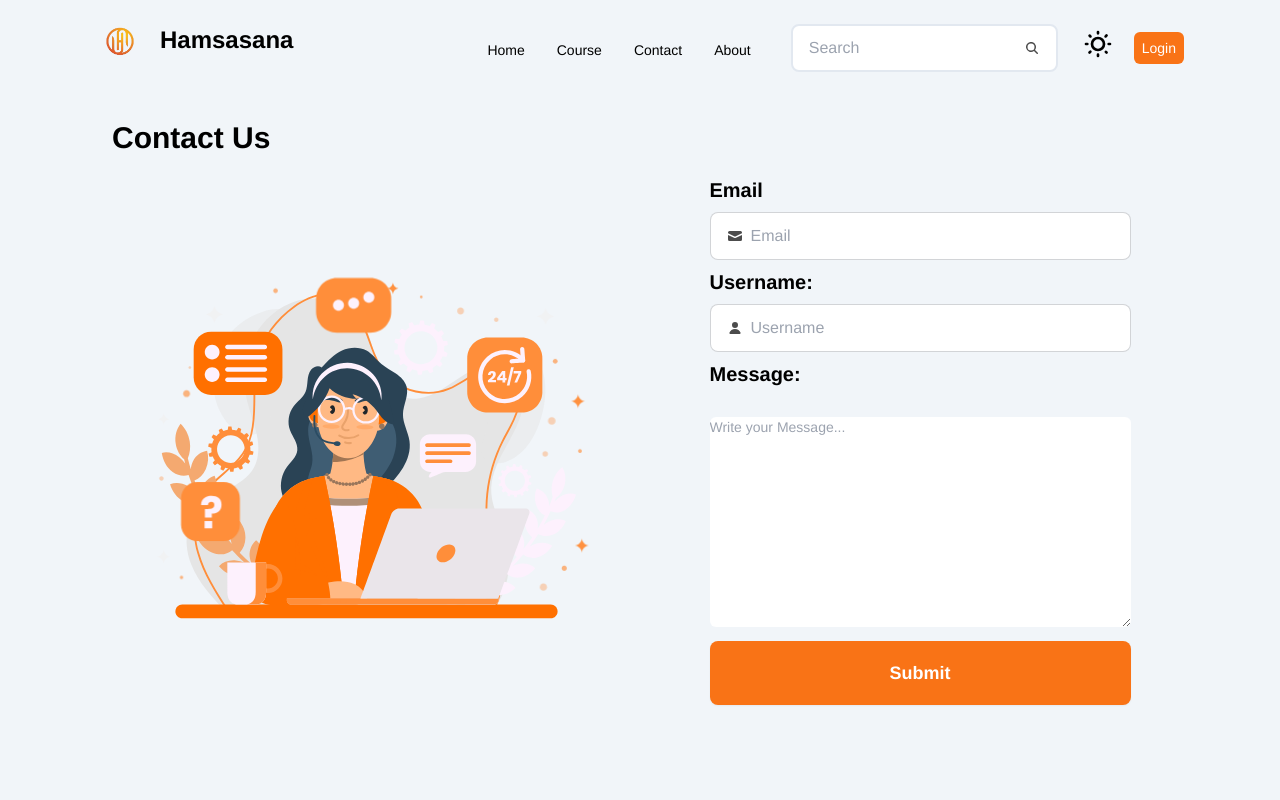
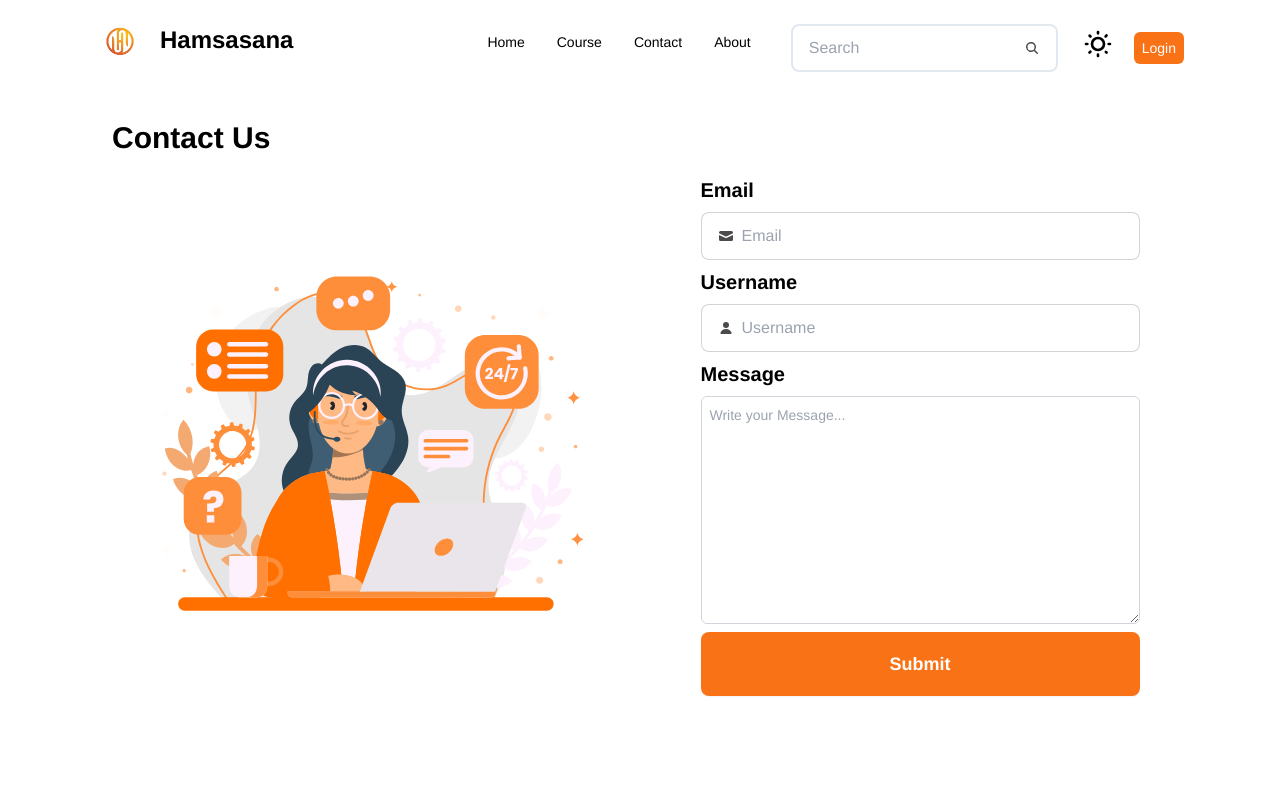
Before and after one commit to neharakesh/hamsasana, a React (Vite) app in the folder Hamsasana/frontend/hamsasana/: page /Contact in a window 1280 px wide. Shown: the top 800 px of the page. Built offline with nearby package versions, Linux system fonts and the light colour scheme.

Commit message:
navbar dropdown update

```diff
--- a/Hamsasana/frontend/hamsasana/src/components/contact.jsx
+++ b/Hamsasana/frontend/hamsasana/src/components/contact.jsx
@@ -1,9 +1,7 @@
 import React, { useRef } from 'react';
 import emailjs from '@emailjs/browser';
-import Lottie from 'lottie-react'
-
-
-import contact from '../../public/images/contact1.json'
+import Lottie from 'lottie-react';
+import contact from '../../public/images/contact1.json';
 
 function Contact() {
     const form = useRef();
@@ -11,72 +9,52 @@ function Contact() {
     const sendEmail = (e) => {
         e.preventDefault();
 
-    emailjs
-      .sendForm('service_c3o0cf1', 'template_hekaw5c', form.current, {
-        publicKey: 'nHTLF_tusAg3_2TQr',
-      })
-      .then(
-        () => {
+        emailjs.sendForm('service_c3o0cf1', 'template_hekaw5c', form.current, 'nHTLF_tusAg3_2TQr')
+            .then(() => {
                 console.log('SUCCESS!');
-        },
-        (error) => {
+            }, (error) => {
                 console.log('FAILED...', error.text);
-        },
-      );
+            });
     };
+
     return (
         <>
-        <form ref={form} >
-        <div className='bg-slate-100  dark:bg-slate-900 dark:text-white max-w-screen  container  md:px-20 px-2  md:flex-col'>
-        <h1 className='font-bold  text-left px-8 text-3xl mt-6 '>Contact Us</h1>
-            <div className=' flex flex-col md:flex-row  bg-slate-100 dark:bg-slate-900 dark:text-white mt-0 justify-center'>
-            <div className=' bg-slate-100 dark:bg-slate-900 dark:text-white  px-2 md:flex-row  w-full  md:w-1/2 md:mt-10 mt-12  justify-center grid grid-flow-col'>
-
-              <Lottie  loop={true} autoplay={true} animationData={contact} />
+            <form ref={form}>
+                <div className='bg-white dark:bg-slate-900 dark:text-white max-w-screen container md:px-20 px-2 md:flex-col'>
+                    <h1 className='font-bold text-left px-8 text-3xl mt-6'>Contact Us</h1>
+                    <div className='flex flex-col md:flex-row bg-white dark:bg-slate-900 dark:text-white mt-0 justify-center'>
+                        <div className='bg-white dark:bg-slate-900 dark:text-white px-2 md:flex-row w-full md:w-1/2 md:mt-10 mt-12 justify-center grid grid-flow-col'>
+                            <Lottie loop={true} autoplay={true} animationData={contact} />
                         </div>
-                <div className='w-full md:w-1/2 grid grid-flow-row justify-center  mt-5 space-y-2 bg-slate-100 dark:bg-slate-900 dark:text-white '>
+                        <div className='w-full md:w-1/2 grid grid-flow-row justify-center mt-5 space-y-2 bg-white dark:bg-slate-900 dark:text-white'>
                             <h3 className='font-bold text-xl'>Email</h3>
                             <label className="input input-bordered flex items-center gap-2 bg-white dark:bg-slate-800 dark:text-white text-black">
-                    <svg
-                    xmlns="http://www.w3.org/2000/svg"
-                    viewBox="0 0 16 16"
-
-                    className="h-4 w-4 opacity-70">
-                    <path
-                    d="M2.5 3A1.5 1.5 0 0 0 1 4.5v.793c.026.009.051.02.076.032L7.674 8.51c.206.1.446.1.652 0l6.598-3.185A.755.755 0 0 1 15 5.293V4.5A1.5 1.5 0 0 0 13.5 3h-11Z" />
-                    <path
-                    d="M15 6.954 8.978 9.86a2.25 2.25 0 0 1-1.956 0L1 6.954V11.5A1.5 1.5 0 0 0 2.5 13h11a1.5 1.5 0 0 0 1.5-1.5V6.954Z" />
+                                <svg xmlns="http://www.w3.org/2000/svg" viewBox="0 0 16 16" className="h-4 w-4 opacity-70">
+                                    <path d="M2.5 3A1.5 1.5 0 0 0 1 4.5v.793c.026.009.051.02.076.032L7.674 8.51c.206.1.446.1.652 0l6.598-3.185A.755.755 0 0 1 15 5.293V4.5A1.5 1.5 0 0 0 13.5 3h-11Z" />
+                                    <path d="M15 6.954 8.978 9.86a2.25 2.25 0 0 1-1.956 0L1 6.954V11.5A1.5 1.5 0 0 0 2.5 13h11a1.5 1.5 0 0 0 1.5-1.5V6.954Z" />
                                 </svg>
-
-                    <input type="text" className="grow" placeholder="Email" name='from_email' />
+                                <input type="email" className="grow" placeholder="Email" name='from_email' required />
                             </label>
-                    <h3 className='font-bold text-xl'>Username:</h3>
+                            <h3 className='font-bold text-xl'>Username</h3>
                             <label className="input input-bordered flex items-center gap-2 bg-white dark:bg-slate-800 dark:text-white text-black">
-                    <svg
-                    xmlns="http://www.w3.org/2000/svg"
-                    viewBox="0 0 16 16"
-
-                    className="h-4 w-4 opacity-70">
-                    <path
-                    d="M8 8a3 3 0 1 0 0-6 3 3 0 0 0 0 6ZM12.735 14c.618 0 1.093-.561.872-1.139a6.002 6.002 0 0 0-11.215 0c-.22.578.254 1.139.872 1.139h9.47Z" />
+                                <svg xmlns="http://www.w3.org/2000/svg" viewBox="0 0 16 16" className="h-4 w-4 opacity-70">
+                                    <path d="M8 8a3 3 0 1 0 0-6 3 3 0 0 0 0 6ZM12.735 14c.618 0 1.093-.561.872-1.139a6.002 6.002 0 0 0-11.215 0c-.22.578.254 1.139.872 1.139h9.47Z" />
                                 </svg>
-                    <input type="text" className="grow" placeholder="Username" name='from_name' />
+                                <input type="text" className="grow" placeholder="Username" name='from_name' required />
                             </label>
-                    <h3 className='font-bold text-xl'>Message: </h3>
-                    <br/>
-                    <label>
-                    <textarea name="message" id="messaage" cols="50" rows="10" className='bg-white rounded-md dark:bg-slate-800 dark:text-white text-black ' placeholder='Write your Message...' ></textarea>
+                            <h3 className='font-bold text-xl'>Message</h3>
+                            <label className='border-transparent flex items-center gap-2 bg-white dark:bg-slate-800 dark:text-white text-black'>
+                                <textarea name="message" id="message" cols="50" rows="10" className='bg-white border border-gray-300 dark:border-gray-600 rounded-md dark:bg-slate-800 dark:text-white text-black p-2' placeholder='Write your Message...' required></textarea>
                             </label>
-                    <button type='submit' className="btn btn-xs border-none bg-orange-500 text-white hover:bg-orange-700 cursor-pointer hover:-translate-y-1 hover:scale-110 duration:300s sm:btn-sm md:btn-md lg:btn-lg" ref={form} onSubmit={sendEmail}>Submit</button>
-
-
+                            <button type='submit' className="space-y-5 btn btn-xs border-none bg-orange-500 text-white hover:bg-orange-700 cursor-pointer hover:-translate-y-1 hover:scale-110 duration-300 sm:btn-sm md:btn-md lg:btn-lg" onSubmit={sendEmail}>
+                                Submit
+                            </button>
                         </div>
                     </div>
-
                 </div>
             </form>
         </>
-    )
+    );
 }
 
-export default Contact
+export default Contact;
--- a/Hamsasana/frontend/hamsasana/src/components/navbar.jsx
+++ b/Hamsasana/frontend/hamsasana/src/components/navbar.jsx
@@ -1,142 +1,110 @@
-import React ,{useEffect} from 'react'
-import {useState} from 'react'
+import React, { useEffect, useState } from 'react';
 import Login from './login';
-import Logo from '../../public/images/logo.jpeg'
+import Logo from '../../public/images/logo.jpeg';
 import { useAuth } from '../context/authprovider';
 import Logout from './logout';
+
 function Navbar() {
-    const [authUser,setAuthUser]=useAuth()
+    const [authUser, setAuthUser] = useAuth();
+    const [theme, setTheme] = useState(localStorage.getItem("theme") ? localStorage.getItem("theme") : "light");
+    const element = document.documentElement;
 
+    useEffect(() => {
+        if (theme === "dark") {
+            element.classList.add("dark");
+            localStorage.setItem("theme", "dark");
+            document.body.classList.add("dark");
+        } else {
+            element.classList.remove("dark");
+            localStorage.setItem("theme", "light");
+            document.body.classList.remove("dark");
+        }
+    }, [theme]);
 
+    const [sticky, setSticky] = useState(false);
+    useEffect(() => {
+        const handleScroll = () => {
+            if (window.scrollY > 0) {
+                setSticky(true);
+            } else {
+                setSticky(false);
+            }
+        };
+        window.addEventListener('scroll', handleScroll);
+        return () => {
+            window.removeEventListener('scroll', handleScroll);
+        };
+    }, []);
 
-
-    const[theme,setTheme]=useState(localStorage.getItem("theme")?localStorage.getItem("theme"):"light")
-    const element=document.documentElement;
-    useEffect(()=>{
-        if(theme==="dark"){
-            element.classList.add("dark")
-            localStorage.setItem("theme","dark")
-            document.body.classList.add("dark")
-        }else{
-            element.classList.remove("dark")
-            localStorage.setItem("theme","light")
-            document.body.classList.remove("dark")
-        }
-    },[theme])
-
-
-    const [sticky,setSticky]=useState(false)
-    useEffect(()=>{
-        const handleScroll=()=>{
-            if(window.scrollY>0){
-                setSticky(true)
-            }
-            else{
-                setSticky(false)
-            }
-        }
-        window.addEventListener('scroll',handleScroll)
-        return () =>{
-            window.removeEventListener('scroll',handleScroll)
-
-        }
-    },[])
-    const navItems=(
+    const navItems = (
         <>
-
             <li>
-                    <a href="/" className='hover:bg-slate-300 ' >Home</a>
+                <a href="/" className='hover:bg-slate-300'>Home</a>
             </li>
             <li>
-                    <a href='/course' className='hover:bg-slate-300' >Course</a>
+                <a href='/course' className='hover:bg-slate-300'>Course</a>
             </li>
             <li>
-                    <a href="/contact" className='hover:bg-slate-300' >Contact</a>
+                <a href="/contact" className='hover:bg-slate-300'>Contact</a>
             </li>
             <li>
-                    <a href="/about" className='hover:bg-slate-300' >About</a>
+                <a href="/about" className='hover:bg-slate-300'>About</a>
             </li>
+        </>
+    );
 
-                </>
-    )
     return (
         <>
-
-    <div className={` navbar max-w-screen-2xl container mx-auto md:px-20 px-3 dark:bg-slate-600 dark:text-white right-0 left-0 sticky ${
-        sticky?"sticky-navbar dark:bg-slate-600 dark:text-white shadow-md base-bg-200 duration 300 transition-all ease-in-out":""
-        }`}>
+            <div className={`navbar max-w-screen-2xl container mx-auto md:px-20 px-3 dark:bg-slate-600 dark:text-white right-0 left-0 ${sticky ? "sticky-navbar dark:bg-slate-600 dark:text-white shadow-md base-bg-200 transition-all ease-in-out" : ""}`}>
                 <div className="navbar-start dark:bg-slate-600 dark:text-white">
-            <div className="dropdown ">
-                <div tabIndex={0} role="button" className="btn btn-ghost md:hidden ">
-                <svg xmlns="http://www.w3.org/2000/svg" className="h-5 w-5 " fill="none" viewBox="0 0 24 24" stroke="currentColor"><path strokeLinecap="round" strokeLinejoin="round" strokeWidth="2" d="M4 6h16M4 12h8m-8 6h16" /></svg>
-                </div>
-                <ul tabIndex={0} className="  menu menu-sm dropdown-content mt-3 z-[1] p-2 shadow  rounded-box  w-52 ">
+                    <div className="dropdown relative z-50">
+                        <button tabIndex={0} className="btn btn-ghost md:hidden">
+                            <svg xmlns="http://www.w3.org/2000/svg" className="h-5 w-5" fill="none" viewBox="0 0 24 24" stroke="currentColor"><path strokeLinecap="round" strokeLinejoin="round" strokeWidth="2" d="M4 6h16M4 12h8m-8 6h16" /></svg>
+                        </button>
+                        <ul tabIndex={0} className="menu menu-sm dropdown-content mt-3 z-[60] p-2 shadow rounded-box w-52 bg-white dark:bg-slate-700">
                             {navItems}
                         </ul>
                     </div>
                     <div className='flex space-0'>
-            <img className="w-20 " src={Logo} alt="" />
-
+                        <img className="w-20" src={Logo} alt="" />
                         <a className="mt-4 text-2xl font-bold cursor-pointer dark:bg-slate-600 dark:text-white">Hamsasana</a>
                     </div>
                 </div>
-        <div className="navbar-end  dark:bg-slate-600 dark:text-white">
-        <div className="navbar-center hidden lg:flex dark:bg-slate-600 dark:text-white ">
-            <ul className=" text-l text-bold justify-center mt-2 menu menu-horizontal px-1 py-4 text-l dark:bg-slate-600 dark:text-white">
+                <div className="navbar-end dark:bg-slate-600 dark:text-white">
+                    <div className="navbar-center hidden lg:flex dark:bg-slate-600 dark:text-white">
+                        <ul className="menu menu-horizontal px-1 py-4 text-l dark:bg-slate-600 dark:text-white">
                             {navItems}
                         </ul>
-            <div className='mx-5 py-4 dark:bg-slate-600 dark:text-white '>
-            <label className="input  flex items-center gap-2  bg-white border-slate-200 border-2">
-                <input type="text" className="grow  cursor-text text-black  " placeholder="Search" />
-                <svg xmlns="http://www.w3.org/2000/svg" viewBox="0 0 16 16" fill="currentColor" className="w-4 h-4 opacity-70 cursor-pointer "><path fillRule="evenodd" d="M9.965 11.026a5 5 0 1 1 1.06-1.06l2.755 2.754a.75.75 0 1 1-1.06 1.06l-2.755-2.754ZM10.5 7a3.5 3.5 0 1 1-7 0 3.5 3.5 0 0 1 7 0Z" clipRule="evenodd" /></svg>
+                        <div className='mx-5 py-4 dark:bg-slate-600 dark:text-white'>
+                            <label className="input flex items-center gap-2 bg-white border-slate-200 border-2">
+                                <input type="text" className="grow cursor-text text-black" placeholder="Search" />
+                                <svg xmlns="http://www.w3.org/2000/svg" viewBox="0 0 16 16" fill="currentColor" className="w-4 h-4 opacity-70 cursor-pointer"><path fillRule="evenodd" d="M9.965 11.026a5 5 0 1 1 1.06-1.06l2.755 2.754a.75.75 0 1 1-1.06 1.06l-2.755-2.754ZM10.5 7a3.5 3.5 0 1 1-7 0 3.5 3.5 0 0 1 7 0Z" clipRule="evenodd" /></svg>
                             </label>
                         </div>
-            <div className='w-auto py-5 dark:bg-slate-600 '>
-                <label className="swap swap-rotate ">
-
-                    {/* this hidden checkbox controls the state */}
-                    <input type="checkbox" className="theme-controller  dark:bg-slate-600 dark:text-white" value="synthwave" />
-
-                    {/* sun icon */}
-                    <svg className="swap-off fill-current w-10 h-8 dark:bg-slate-600 dark:text-white" xmlns="http://www.w3.org/2000/svg" viewBox="0 0 24 24 "
-                    onClick={()=>setTheme(theme==="light"?"dark":"light")}
-                    >
-
-                    <path d="M5.64,17l-.71.71a1,1,0,0,0,0,1.41,1,1,0,0,0,1.41,0l.71-.71A1,1,0,0,0,5.64,17ZM5,12a1,1,0,0,0-1-1H3a1,1,0,0,0,0,2H4A1,1,0,0,0,5,12Zm7-7a1,1,0,0,0,1-1V3a1,1,0,0,0-2,0V4A1,1,0,0,0,12,5ZM5.64,7.05a1,1,0,0,0,.7.29,1,1,0,0,0,.71-.29,1,1,0,0,0,0-1.41l-.71-.71A1,1,0,0,0,4.93,6.34Zm12,.29a1,1,0,0,0,.7-.29l.71-.71a1,1,0,1,0-1.41-1.41L17,5.64a1,1,0,0,0,0,1.41A1,1,0,0,0,17.66,7.34ZM21,11H20a1,1,0,0,0,0,2h1a1,1,0,0,0,0-2Zm-9,8a1,1,0,0,0-1,1v1a1,1,0,0,0,2,0V20A1,1,0,0,0,12,19ZM18.36,17A1,1,0,0,0,17,18.36l.71.71a1,1,0,0,0,1.41,0,1,1,0,0,0,0-1.41ZM12,6.5A5.5,5.5,0,1,0,17.5,12,5.51,5.51,0,0,0,12,6.5Zm0,9A3.5,3.5,0,1,1,15.5,12,3.5,3.5,0,0,1,12,15.5Z"/>
-
+                        <div className='w-auto py-5 dark:bg-slate-600'>
+                            <label className="swap swap-rotate">
+                                <input type="checkbox" className="theme-controller dark:bg-slate-600 dark:text-white" value="synthwave" />
+                                <svg className="swap-off fill-current w-10 h-8 dark:bg-slate-600 dark:text-white" xmlns="http://www.w3.org/2000/svg" viewBox="0 0 24 24" onClick={() => setTheme(theme === "light" ? "dark" : "light")}>
+                                    <path d="M5.64,17l-.71.71a1,1,0,0,0,0,1.41,1,1,0,0,0,1.41,0l.71-.71A1,1,0,0,0,5.64,17ZM5,12a1,1,0,0,0-1-1H3a1,1,0,0,0,0,2H4A1,1,0,0,0,5,12Zm7-7a1,1,0,0,0,1-1V3a1,1,0,0,0-2,0V4A1,1,0,0,0,12,5ZM5.64,7.05a1,1,0,0,0,.7.29,1,1,0,0,0,.71-.29,1,1,0,0,0,0-1.41l-.71-.71A1,1,0,0,0,4.93,6.34Zm12,.29a1,1,0,0,0,.7-.29l.71-.71a1,1,0,1,0-1.41-1.41L17,5.64a1,1,0,0,0,0,1.41A1,1,0,0,0,17.66,7.34ZM21,11H20a1,1,0,0,0,0,2h1a1,1,0,0,0,0-2Zm-9,8a1,1,0,0,0-1,1v1a1,1,0,0,0,2,0V20A1,1,0,0,0,12,19ZM18.36,17A1,1,0,0,0,17,18.36l.71.71a1,1,0,0,0,1.41,0,1,1,0,0,0,0-1.41ZM12,6.5A5.5,5.5,0,1,0,17.5,12,5.51,5.51,0,0,0,12,6.5Zm0,9A3.5,3.5,0,1,1,15.5,12,3.5,3.5,0,0,1,12,15.5Z" />
                                 </svg>
-
-                    {/* moon icon */}
-                    <svg className="swap-on fill-current w-10 h-8 " xmlns="http://www.w3.org/2000/svg" viewBox="0 0 24 24"
-                    onClick={()=> setTheme(theme==="dark"?"light":"dark")}
-                    ><path d="M21.64,13a1,1,0,0,0-1.05-.14,8.05,8.05,0,0,1-3.37.73A8.15,8.15,0,0,1,9.08,5.49a8.59,8.59,0,0,1,.25-2A1,1,0,0,0,8,2.36,10.14,10.14,0,1,0,22,14.05,1,1,0,0,0,21.64,13Zm-9.5,6.69A8.14,8.14,0,0,1,7.08,5.22v.27A10.15,10.15,0,0,0,17.22,15.63a9.79,9.79,0,0,0,2.1-.22A8.11,8.11,0,0,1,12.14,19.73Z"/></svg>
-
+                                <svg className="swap-on fill-current w-10 h-8" xmlns="http://www.w3.org/2000/svg" viewBox="0 0 24 24" onClick={() => setTheme(theme === "dark" ? "light" : "dark")}>
+                                    <path d="M21.64,13a1,1,0,0,0-1.05-.14,8.05,8.05,0,0,1-3.37.73A8.15,8.15,0,0,1,9.08,5.49a8.59,8.59,0,0,1,.25-2A1,1,0,0,0,8,2.36,10.14,10.14,0,1,0,22,14.05,1,1,0,0,0,21.64,13Zm-9.5,6.69A8.14,8.14,0,0,1,7.08,5.22v.27A10.15,10.15,0,0,0,17.22,15.63a9.79,9.79,0,0,0,2.1-.22A8.11,8.11,0,0,1,12.14,19.73Z" />
+                                </svg>
                             </label>
                         </div>
-
                     </div>
-        {/*authentication on button*/}
-        {
-            authUser?<Logout/>:
-
-
+                    {authUser ? <Logout /> :
                         <div>
-        <a className=" dark:bg-white dark:text-orange-500 bg-orange-500 text-white p-2 rounded-md mx-4 cursor-pointer hover:-translate-y-1 hover:scale-110 duration:300s"
-        onClick={()=>
-            document.getElementById("my_modal_3").showModal()
-        }
-        >
+                            <a className="dark:bg-white dark:text-orange-500 bg-orange-500 text-white p-2 rounded-md mx-4 cursor-pointer hover:-translate-y-1 hover:scale-110 duration:300s" onClick={() => document.getElementById("my_modal_3").showModal()}>
                                 Login
                             </a>
-        <Login/>
+                            <Login />
                         </div>
-
                     }
                 </div>
             </div>
-
         </>
-    )
+    );
 }
 
-export default Navbar
+export default Navbar;
--- a/Hamsasana/frontend/hamsasana/src/pages/contactus.jsx
+++ b/Hamsasana/frontend/hamsasana/src/pages/contactus.jsx
@@ -6,7 +6,7 @@ import Navbar from '../components/navbar.jsx'
 function Contactus() {
     return (
         <>
-        <div className='bg-slate-100 dark:bg-slate-900 '>
+        <div className='bg-white dark:bg-slate-900 '>
         <Navbar/>
         <div className='min-h-screen'>
         <Contact/>
```
Lines whose indentation alone changed are shown as unchanged.
